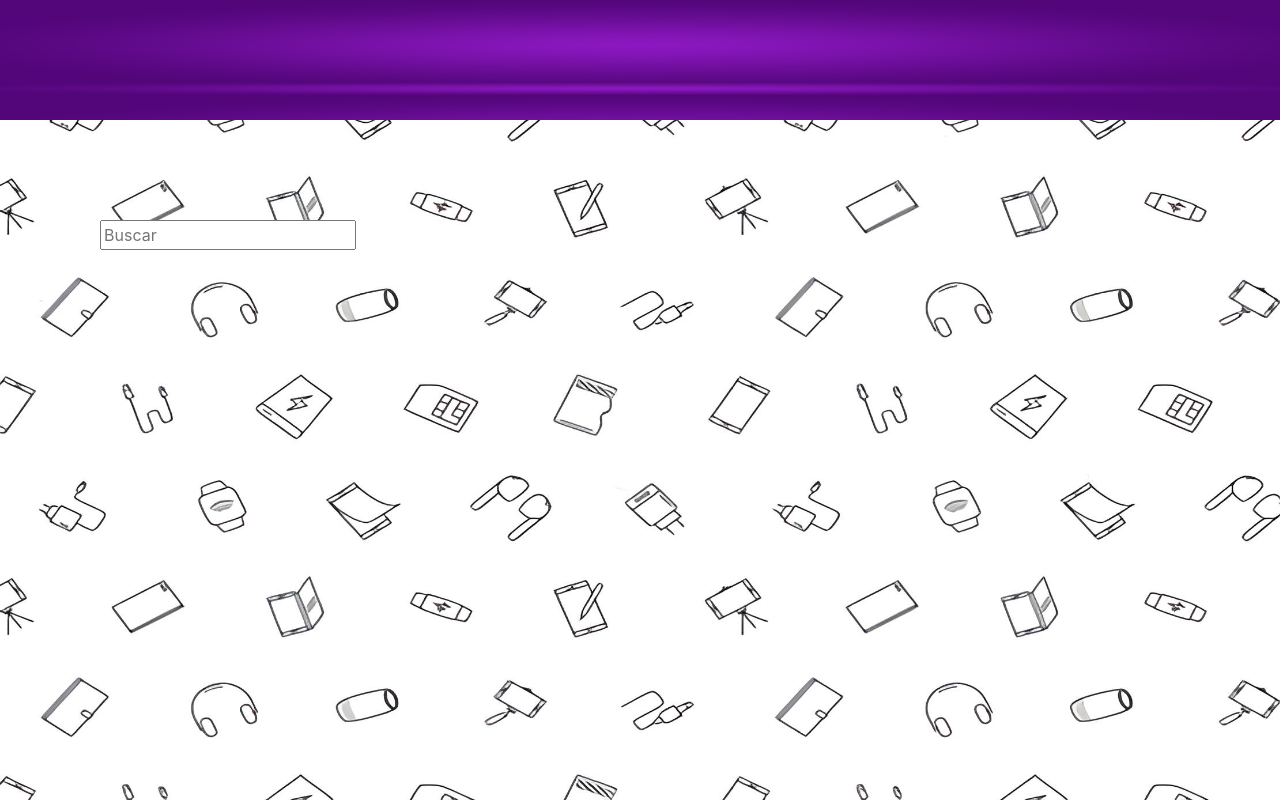
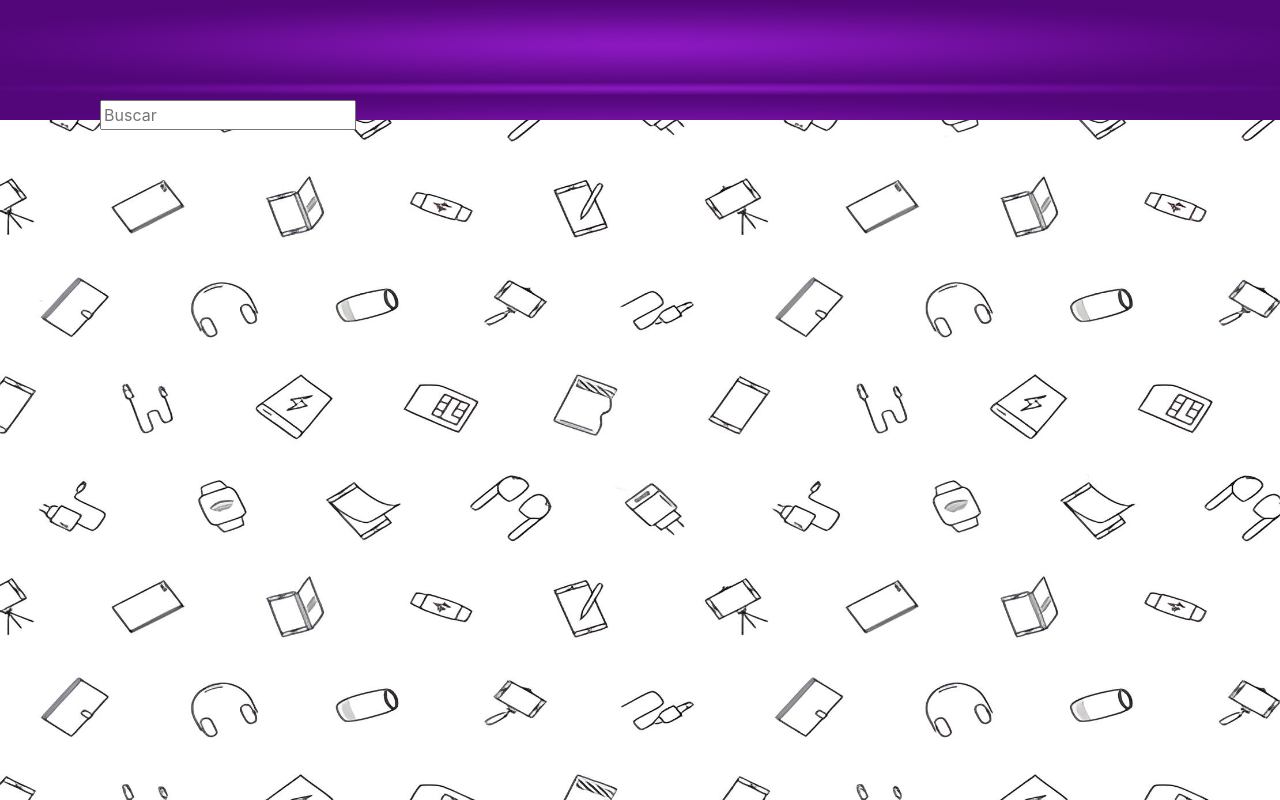
Before and after one commit to Veritax0/WebShopEmpresarial, a React (Create React App) app in the folder Front/: page / in a window 1280 px wide. Shown: the top 800 px of the page. Built offline with nearby package versions, Linux system fonts and the light colour scheme.

Commit message:
Jerarquía de componentes añadida

```diff
--- a/Front/src/App.jsx
+++ b/Front/src/App.jsx
@@ -7,7 +7,9 @@ const App =()=>{
   return(
       <div className="App">
         <div className="ItenLocation">
-           <Banner></Banner> <SearchBox></SearchBox>
+           <Banner>
+              <SearchBox></SearchBox>
+           </Banner>
         </div>
     </div>
   )
--- a/Front/src/components/Banner.jsx
+++ b/Front/src/components/Banner.jsx
@@ -1,11 +1,12 @@
 import React from "react";
 import "../styles/Banner.css";
 
-const Banner =()=>{
+const Banner =({children})=>{
 
     return(
-
-<div className="Banner"></div>
+<div className="Banner">
+    {children || <p></p>}
+</div>
     )
 }
 
--- a/Front/src/styles/Banner.css
+++ b/Front/src/styles/Banner.css
@@ -3,5 +3,6 @@
     margin-top: 0px;
     width: 500vw;
     height: 15vh;
-
+    position: absolute;
+    align-items: center;
     }
--- a/Front/src/styles/SearchBox.css
+++ b/Front/src/styles/SearchBox.css
@@ -4,6 +4,5 @@
      border: none;
      border-radius: 50px;
     margin-right: 100px; /* Espacio entre el cuadro de búsqueda y el botón */
-
-
+    position: relative;
 }
```
